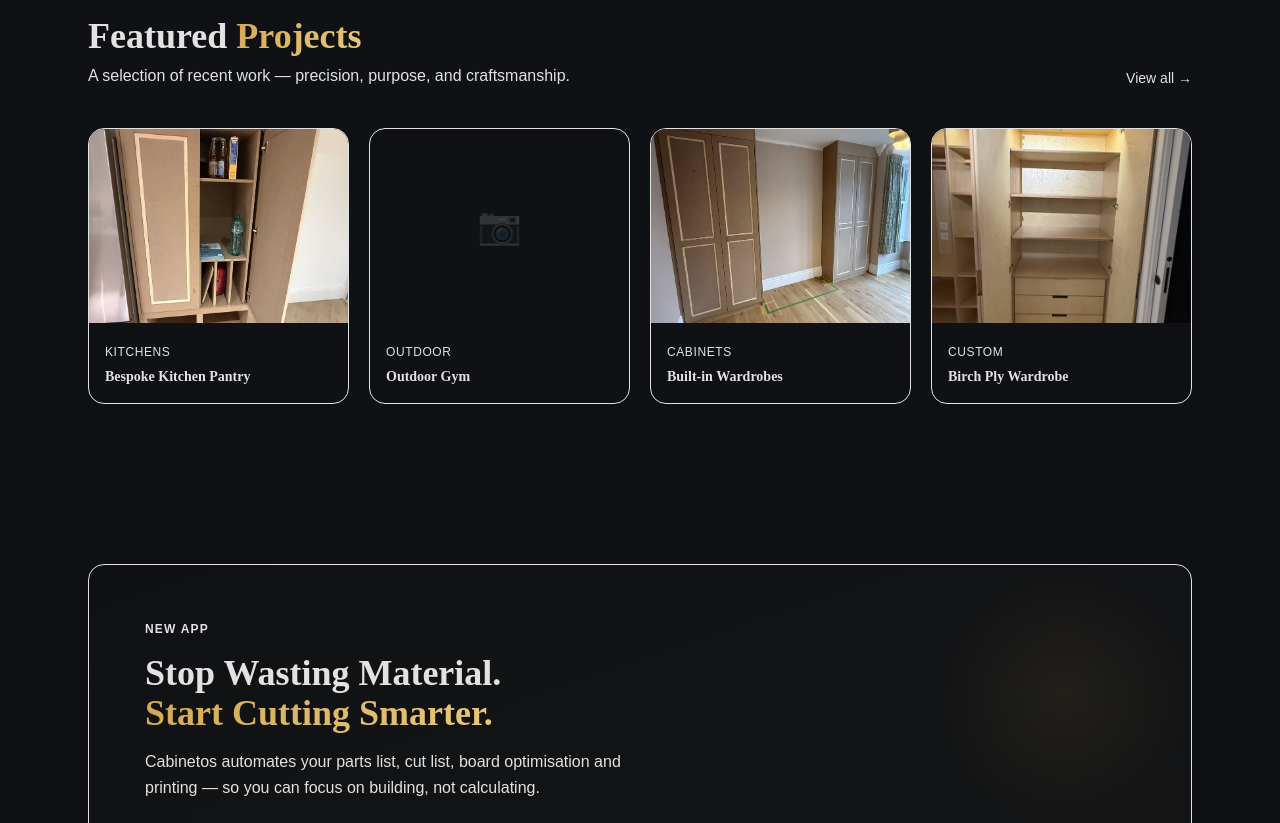
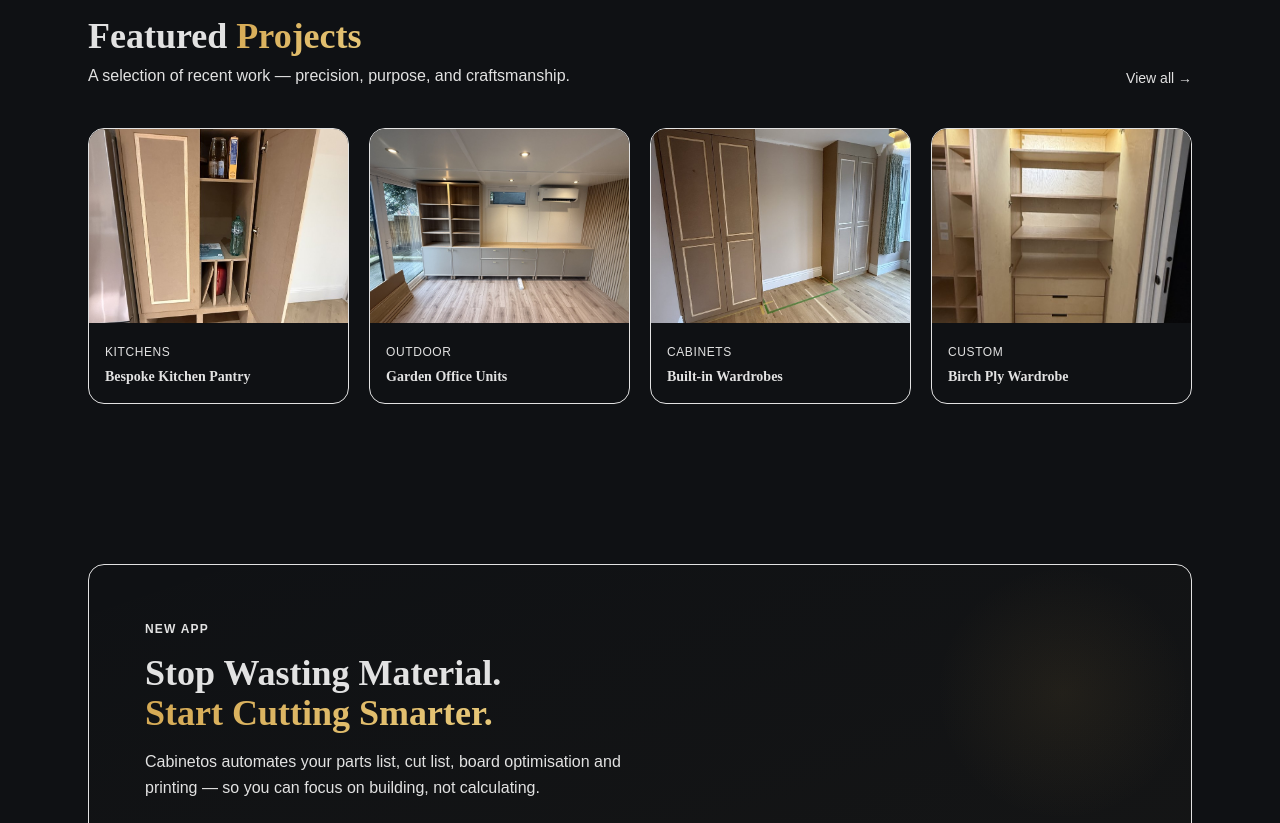
Before and after one commit to rafmoney503/raf-carpentry, a Next.js app: page / in a window 1280 px wide. Shown: the part 1680-2503 px from the top of the page. Built offline with nearby package versions, Linux system fonts and the light colour scheme.

Commit message:
All project photos, hero, logo, mini-site

```diff
--- a/src/app/page.tsx
+++ b/src/app/page.tsx
@@ -27,7 +27,7 @@ const services = [
 
 const projects = [
   { title: 'Bespoke Kitchen Pantry', category: 'Kitchens', img: '/images/projects/IMG_8984.jpg', hasPhoto: true },
-  { title: 'Outdoor Gym', category: 'Outdoor', img: '', hasPhoto: false },
+  { title: 'Garden Office Units', category: 'Outdoor', img: '/images/projects/IMG_9245.jpg', hasPhoto: true },
   { title: 'Built-in Wardrobes', category: 'Cabinets', img: '/images/projects/IMG_8172.jpg', hasPhoto: true },
   { title: 'Birch Ply Wardrobe', category: 'Custom', img: '/images/projects/IMG_8405.jpg', hasPhoto: true },
 ];
```
Also changed, not shown: public/images/projects/IMG_9245.jpg (added).
